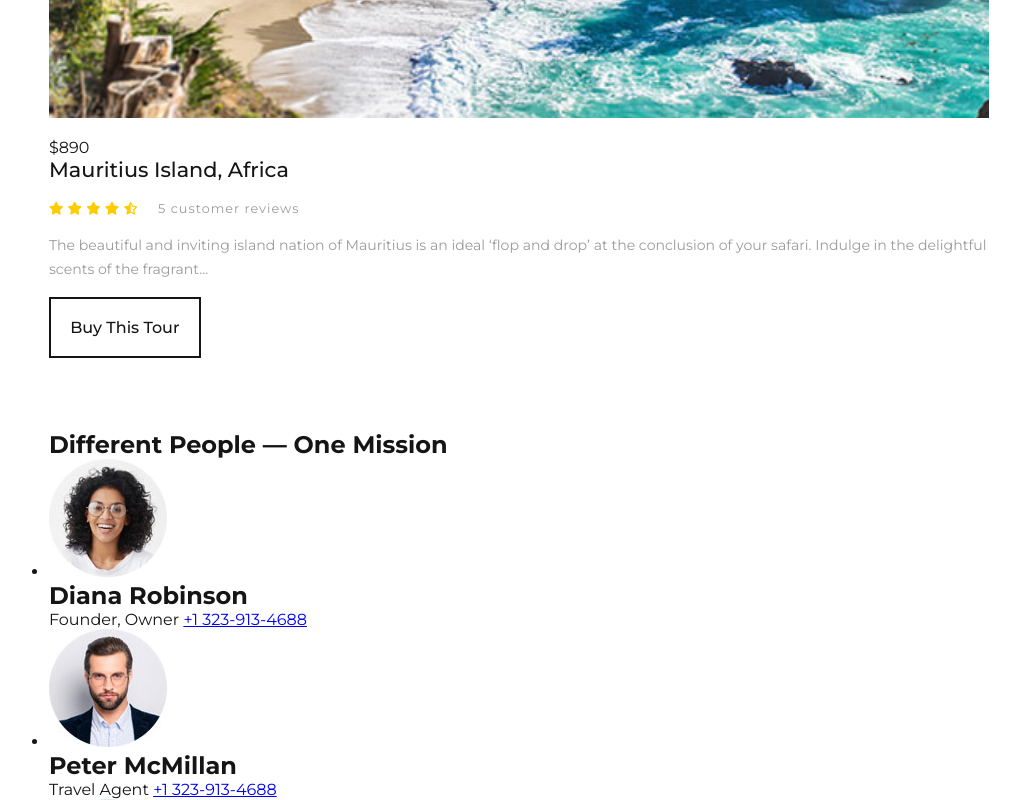
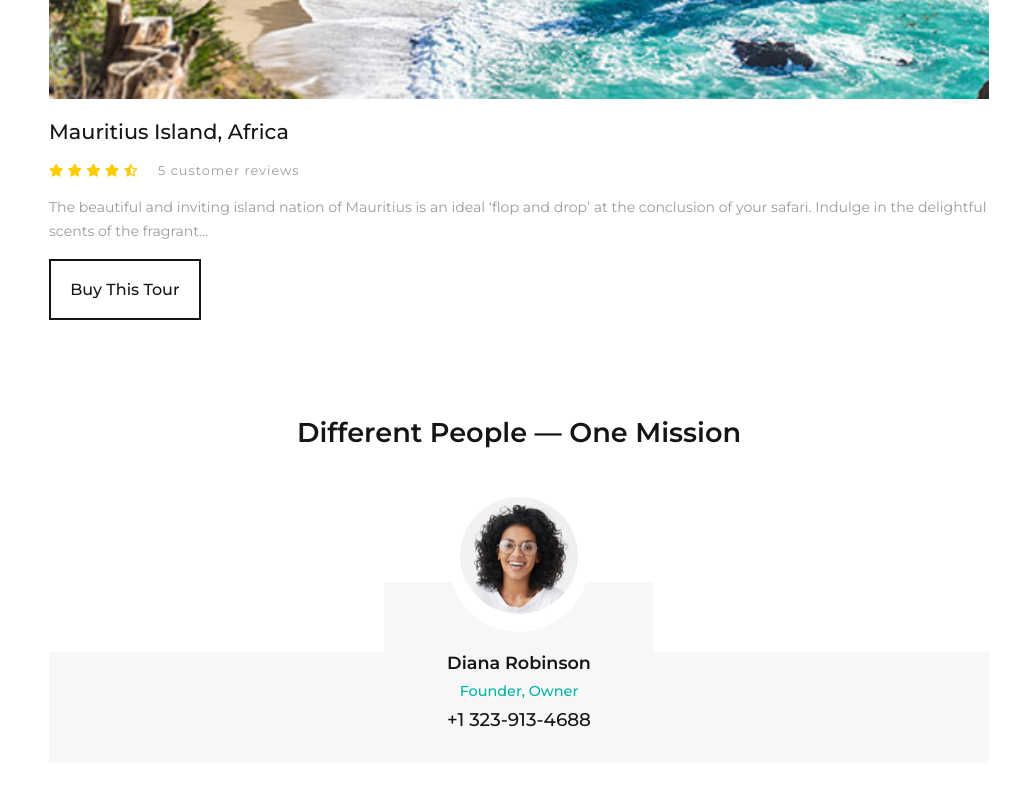
Before and after one commit to kauasilvandrade/explore-the-world, a plain HTML site: page index.html in a window 1280 px wide. Shown: the part 5940-6740 px from the top of the page, without its empty margins (121-1141 px from the left). Drawn offline with Linux system fonts and the light colour scheme.

Commit message:
começando a seção com banner 2

```diff
--- a/assets/css/style.css
+++ b/assets/css/style.css
@@ -484,13 +484,39 @@ body {
 /* DESCRIÇÃO */
 .secaoCompraPasseio__descricao {}
 
-.descricao__passeio {
-    content: '';
+.descricao__preco {
     position: absolute;
     top: 0;
     right: 0;
+}
+
+.descricao__preco span {
+    position: relative;
+    display: flex;
+    align-items: center;
+    justify-content: center;
     background-color: var(--azulClaro);
+    width: 4.5rem;
+    height: 2.2rem;
+    color: var(--branco);
+    font-weight: 400;
+    font-size: 1.2em;
 }
+
+.descricao__preco span::before {
+    position: absolute;
+    content: '';
+    width: 30px;
+    height: 30px;
+    background-color: transparent;
+    top: 23px;
+}
+
+.descricao__preco span::before {
+    transform: rotate(-45deg);
+    left: -18px;
+}
+
 
 .secaoCompraPasseio__descricao h3 {
     margin-bottom: 1rem;
@@ -573,21 +599,75 @@ body {
 }
 
 /* SEÇÃO PASSEIOS DIFERENTES  */
-.secaoPasseiosDiferentes {}
+.secaoPasseiosDiferentes {
+    padding: 1.5rem;
+}
 
-.secaoPasseiosDiferentes h2 {}
+.secaoPasseiosDiferentes h2 {
+    text-align: center;
+    font-weight: 600;
+    margin-bottom: 1rem;
+    font-size: 1.7em;
+}
 
-.secaoPasseiosDiferentes__listaIntegrantes {}
+.secaoPasseiosDiferentes__listaIntegrantes {
+    display: flex;
+    flex-direction: column;
+    align-items: center;
+    text-align: center;
+    list-style: none;
+    gap: 2.5rem;
+}
 
-.secaoPasseiosDiferentes__integrantes {}
+.secaoPasseiosDiferentes__integrantes {
+    width: 100%;
+    position: relative;
+}
 
-.secaoPasseiosDiferentes__integrantes img {}
+.secaoPasseiosDiferentes__integrantes img {
+    width: 100%;
+    max-width: 7.32rem;
+    max-height: 7.32rem;
+    margin: auto;
+    display: block;
+    border-radius: 50%;
+    position: relative;
+    top: 2rem;
+}
 
-.secaoPasseiosDiferentes__integrantes h2 {}
+.secaoPasseiosDiferentes__integrantes img::before {
+    content: '';
+}
 
-.secaoPasseiosDiferentes__integrantes span {}
+.secaoPasseiosDiferentes__integrantes svg {
+    margin-bottom: -4px;
+    fill: #f7f7f7;
+}
 
-.secaoPasseiosDiferentes__integrantes a {}
+.integrantes__descricao {
+    background-color: var(--cinza-claro);
+    padding-bottom: 2rem;
+}
+
+.integrantes__descricao h2 {
+    font-size: 1.1em;
+    margin-bottom: 0.5rem;
+}
+
+.integrantes__descricao span {
+    font-size: 0.9em;
+    font-weight: 500;
+    color: var(--azulClaro);
+}
+
+.integrantes__descricao a {
+    display: block;
+    color: var(--preto);
+    margin-top: 0.5rem;
+    text-decoration: none;
+    font-size: 1.15em;
+    font-weight: 500;
+}
 
 /* SEÇÃO PRIMEIRAS IMPRESSÕES */
 .secaoPrimeirasImpressoes {}
--- a/index.html
+++ b/index.html
@@ -310,7 +310,9 @@
 
                     <div class="secaoCompraPasseio__descricao">
 
+                        <div class="descricao__preco">
                             <span>$790</span>
+                        </div>
 
                         <h3>Benidorm, Spain</h3>
 
@@ -346,7 +348,9 @@
 
                     <div class="secaoCompraPasseio__descricao">
 
+                        <div class="descricao__preco">
                             <span>$890</span>
+                        </div>
 
                         <h3>Mauritius Island, Africa</h3>
 
@@ -390,11 +394,18 @@
 
                         <img src="assets/img/integrante-1.jpg" alt="integrante Diana Robison do Passeio">
 
+                        <svg x="0px" y="0px" width="270px" height="70px" viewBox="0 0 270 70" enable-background="new 0 0 270 70" xml:space="preserve"><g><path fill="#f7f7f7" d="M202.085,0C193.477,28.912,166.708,50,135,50S76.523,28.912,67.915,0H0v70h270V0H202.085z"></path></g>
+                        </svg>
+
+                        <div class="integrantes__descricao">
+
                             <h2>Diana Robinson</h2>
 
                             <span>Founder, Owner</span>
 
                             <a href="#">+1 323-913-4688</a>
+
+                        </div>
 
                     </li>
 
@@ -402,11 +413,18 @@
 
                         <img src="assets/img/integrante-2.jpg" alt="integrante Peter McMillan do Passeio">
 
+                        <svg x="0px" y="0px" width="270px" height="70px" viewBox="0 0 270 70" enable-background="new 0 0 270 70" xml:space="preserve"><g><path fill="#f7f7f7" d="M202.085,0C193.477,28.912,166.708,50,135,50S76.523,28.912,67.915,0H0v70h270V0H202.085z"></path></g>
+                        </svg>
+
+                        <div class="integrantes__descricao">
+
                             <h2>Peter McMillan</h2>
 
                             <span>Travel Agent</span>
 
                             <a href="#">+1 323-913-4688</a>
+
+                        </div>
 
                     </li>
 
@@ -414,11 +432,18 @@
 
                         <img src="assets/img/integrante-3.jpg" alt="integrante Jill Peterson do Passeio">
 
+                        <svg x="0px" y="0px" width="270px" height="70px" viewBox="0 0 270 70" enable-background="new 0 0 270 70" xml:space="preserve"><g><path fill="##f7f7f7" d="M202.085,0C193.477,28.912,166.708,50,135,50S76.523,28.912,67.915,0H0v70h270V0H202.085z"></path></g>
+                        </svg>
+
+                        <div class="integrantes__descricao">
+
                             <h2>Jill Peterson</h2>
 
                             <span>Tour Consultant</span>
 
                             <a href="#">+1 323-913-4688</a>
+
+                        </div>
 
                     </li>
 
@@ -426,11 +451,18 @@
 
                         <img src="assets/img/integrante-4.jpg" alt="integrante James Smith do Passeio">
 
+                        <svg x="0px" y="0px" width="270px" height="70px" viewBox="0 0 270 70" enable-background="new 0 0 270 70" xml:space="preserve"><g><path fill="##f7f7f7" d="M202.085,0C193.477,28.912,166.708,50,135,50S76.523,28.912,67.915,0H0v70h270V0H202.085z"></path></g>
+                        </svg>
+
+                        <div class="integrantes__descricao">
+
                             <h2>James Smith</h2>
 
                             <span>PR Manager</span>
 
                             <a href="#">+1 323-913-4688</a>
+
+                        </div>
 
                     </li>
 
```
Lines whose indentation alone changed are shown as unchanged.
